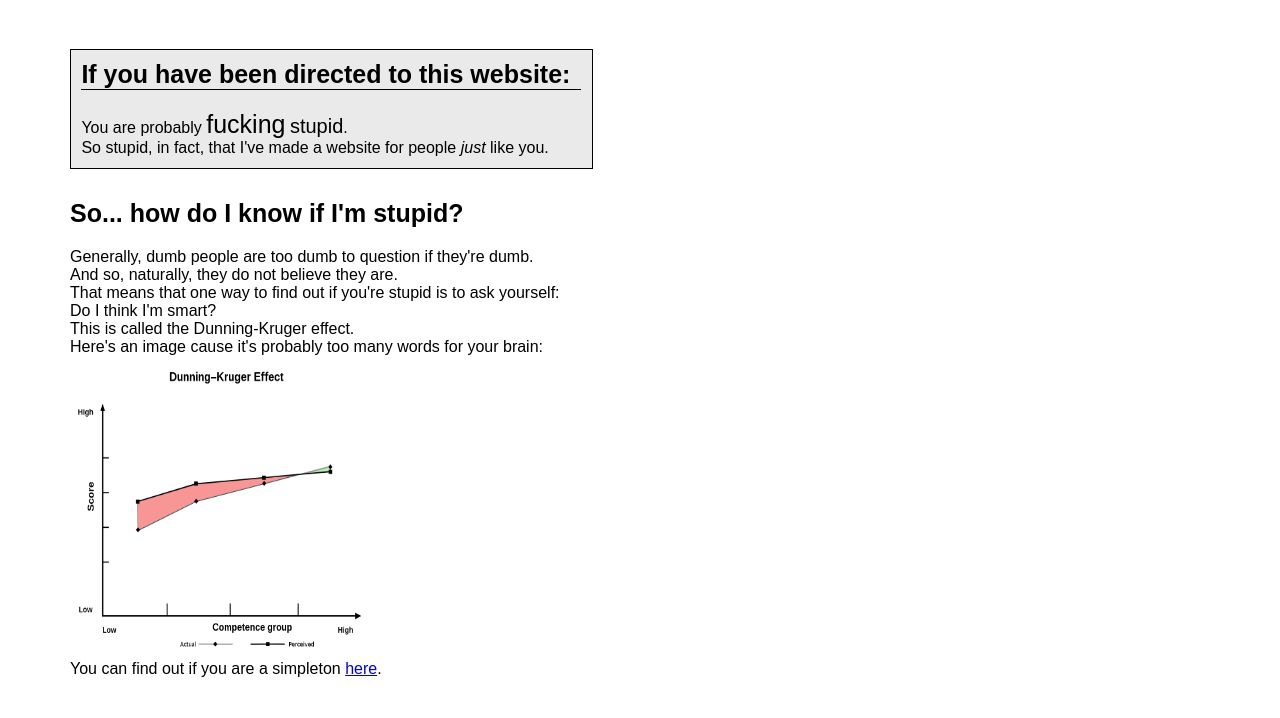
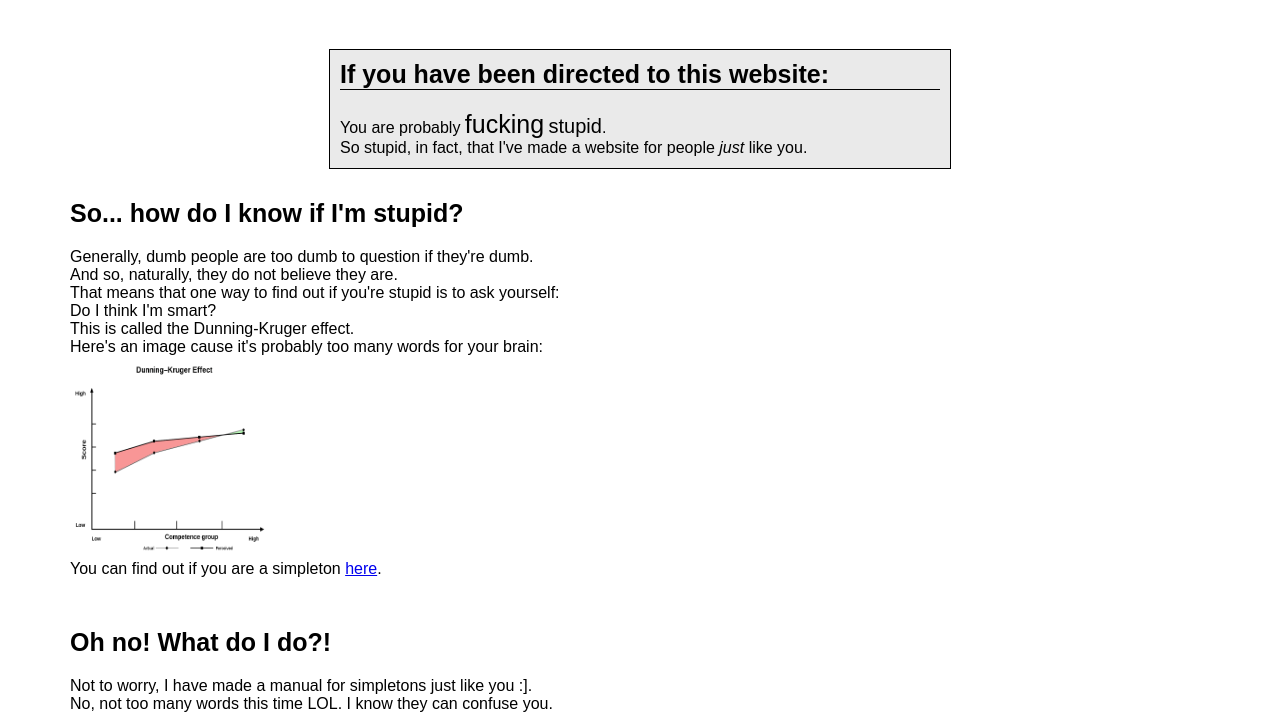
Before and after one commit to manintheunderground/youarestupid, a plain HTML site: page index.html in a window 1280 px wide. Shown: the part 82-800 px from the top of the page. Drawn offline with Linux system fonts and the light colour scheme.

Commit message:
Update makeitprettymf.css

```diff
--- a/makeitprettymf.css
+++ b/makeitprettymf.css
@@ -55,10 +55,12 @@
 }
 
 .introduction {
+    margin: auto;
     background: rgb(234, 234, 234);
     border: 1px solid;
     padding: .65em;
-    width: 500px;
+    min-width: 50px;
+    max-width: 600px;
     margin-bottom: 30px;
 }
 
@@ -85,8 +87,8 @@
 }
 
 .dk-img {
-    height: 300px;
-    width: 300px;
+    height: 200px;
+    width: 200px;
 }
 
 .manual {
```
